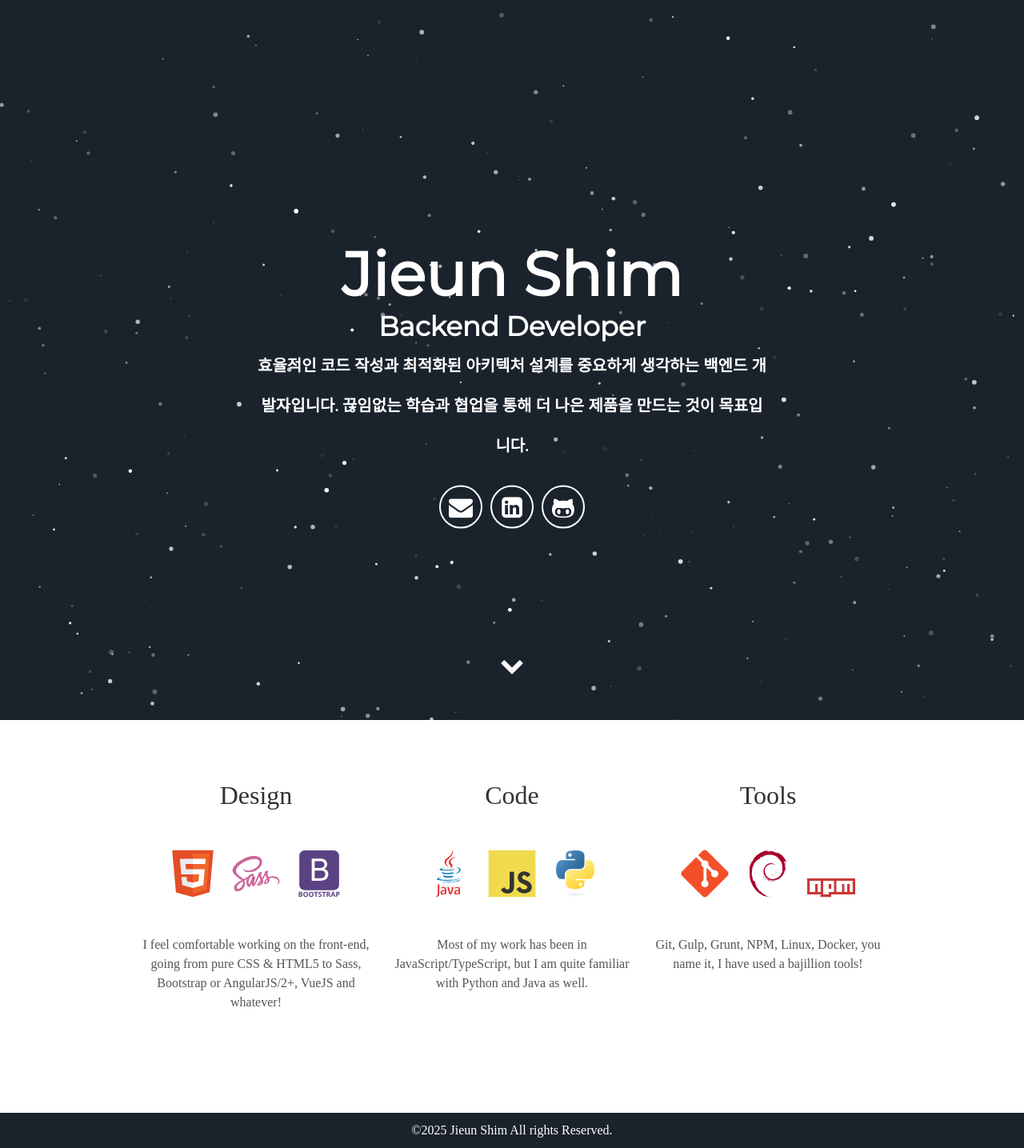
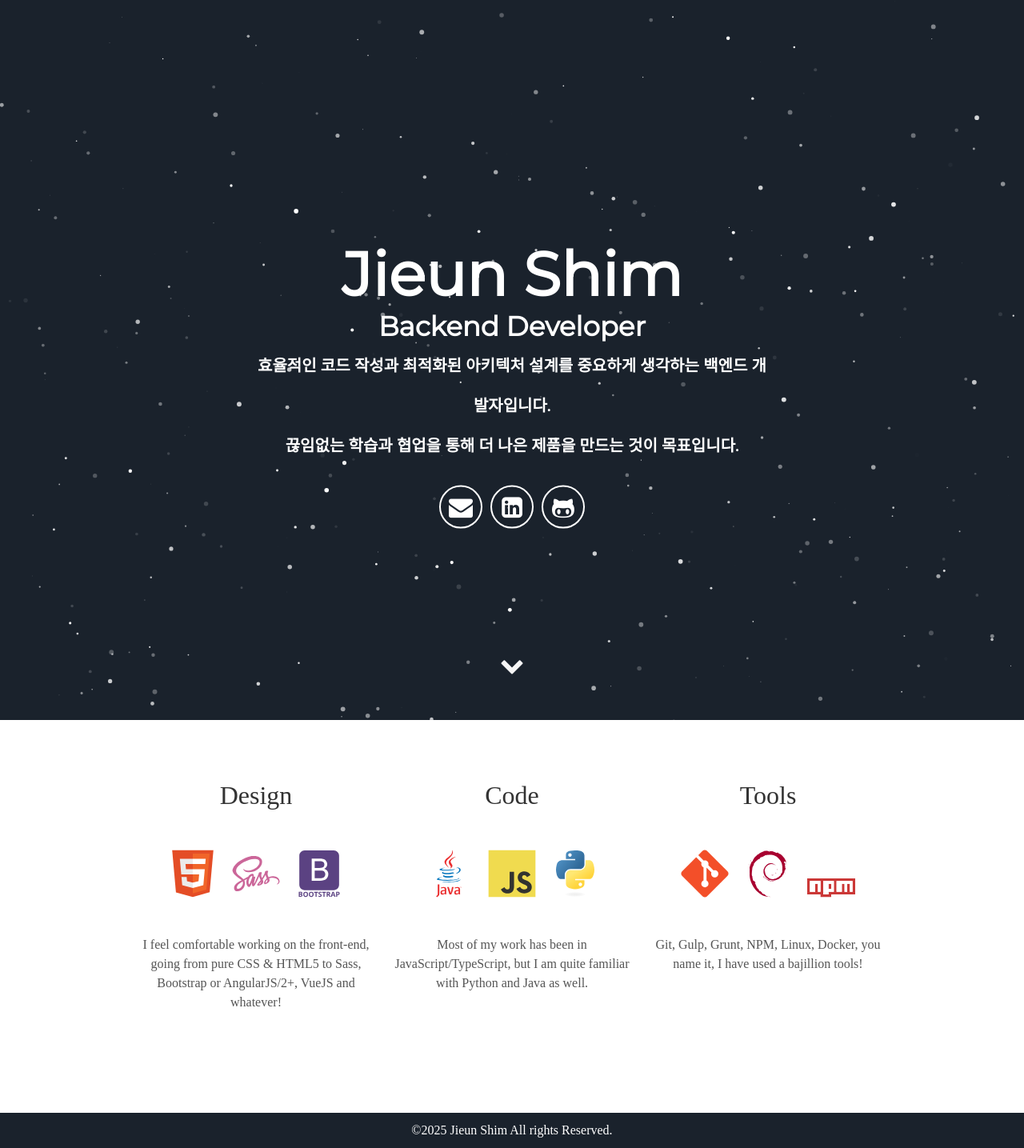
Before and after one commit to MrCaplan/MrCaplan.github.io, a Jekyll site: the page built from index.html, in a window 1280 px wide. Shown: the whole page at 80% size. Built offline with Jekyll 4.4.1, drawn with Linux system fonts in a browser that asks for light colours; some web fonts are replaced.

Commit message:
update change the line

```diff
--- a/_config.yml
+++ b/_config.yml
@@ -6,10 +6,10 @@ description: 백엔드 개발자 심지은의 포트폴리오입니다. 효율
 # permalink: /blog/:title
 # User settings
 username: Jieun Shim
-user_description: |
-  효율적인 코드 작성과 최적화된 아키텍처 설계를 중요하게 생각하는 백엔드 개발자입니다.
+user_title: Backend Developer
+user_description:
+  효율적인 코드 작성과 최적화된 아키텍처 설계를 중요하게 생각하는 백엔드 개발자입니다. <br>
   끊임없는 학습과 협업을 통해 더 나은 제품을 만드는 것이 목표입니다.
-user_title: Backend Developer
 email: sim26975@gmail.com
 # twitter_username: lorem_ipsum
 # instagram_username: mauriciourraco7
```
Also changed, not shown: 1 other file.
